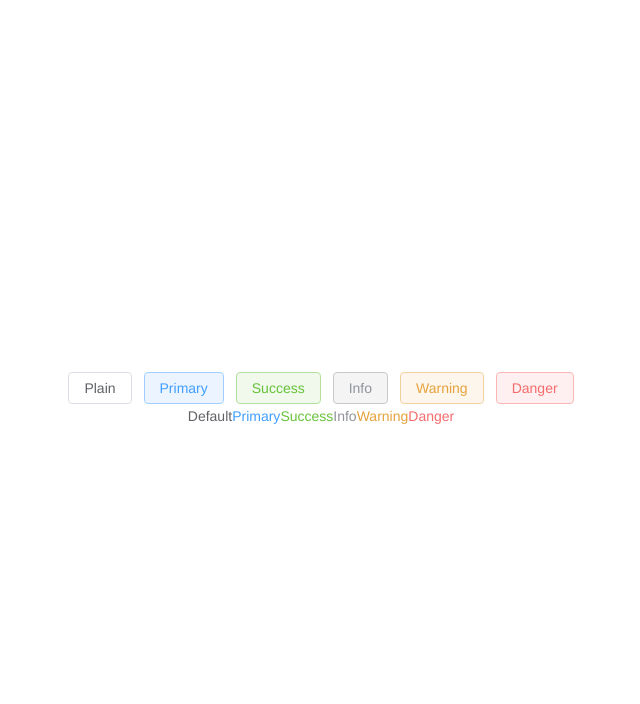
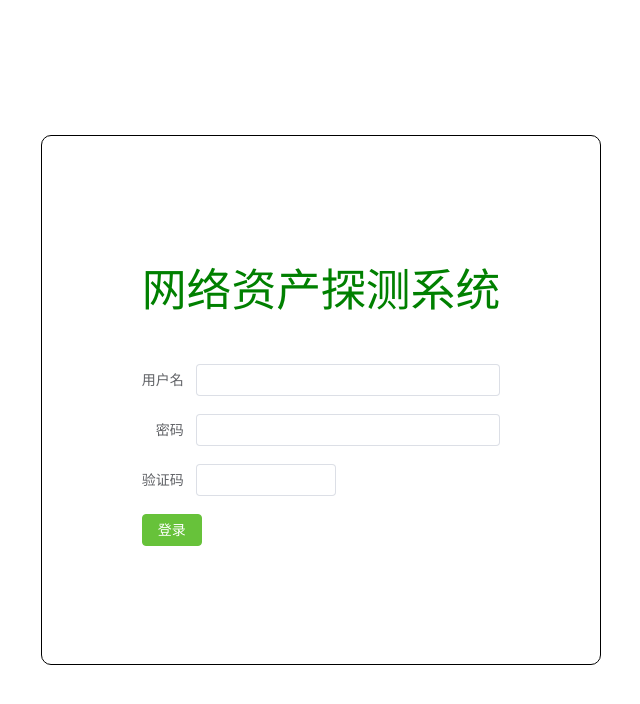
Before and after one commit to nitai2023/NADS, a Vue app: page / in a window 1280 px wide. Shown: the top 704 px of the page, without its empty margins (319-959 px from the left). Built offline with nearby package versions, Linux system fonts and the light colour scheme.

Commit message:
feat:登录页面

```diff
--- a/src/view/HomeView.vue
+++ b/src/view/HomeView.vue
@@ -1,20 +1,43 @@
-<script setup lang="ts"></script>
+<script setup lang="ts">
+import { ref } from "vue";
+let username = ref("");
+let password = ref("");
+let label = ref("");
+</script>
 <template>
-  <div class="mb-4">
-    <el-button plain>Plain</el-button>
-    <el-button type="primary" plain>Primary</el-button>
-    <el-button type="success" plain>Success</el-button>
-    <el-button type="info" plain>Info</el-button>
-    <el-button type="warning" plain>Warning</el-button>
-    <el-button type="danger" plain>Danger</el-button>
+  <div id="border">
+    <el-form
+      style="max-width: 600px"
+      status-icon
+      label-width="auto"
+      class="demo-ruleForm"
+    >
+      <el-form-item>
+        <h1>网络资产探测系统</h1>
+      </el-form-item>
+      <el-form-item label="用户名">
+        <el-input v-model="username" />
+      </el-form-item>
+      <el-form-item label="密码" prop="checkPass">
+        <el-input type="password" autocomplete="off" v-model="password" />
+      </el-form-item>
+      <el-form-item label="验证码" prop="age">
+        <el-input v-model="label" style="width: 140px" />
+      </el-form-item>
+      <el-form-item>
+        <el-button type="success">登录</el-button>
+      </el-form-item>
+    </el-form>
   </div>
-
-  <el-text class="mx-1">Default</el-text>
-  <el-text class="mx-1" type="primary">Primary</el-text>
-  <el-text class="mx-1" type="success">Success</el-text>
-  <el-text class="mx-1" type="info">Info</el-text>
-  <el-text class="mx-1" type="warning">Warning</el-text>
-  <el-text class="mx-1" type="danger">Danger</el-text>
 </template>
 
-<style scoped lang="scss"></style>
+<style scoped lang="scss">
+#border {
+  border: 1px solid black;
+  border-radius: 10px;
+  padding: 100px;
+}
+#border h1 {
+  color: green;
+}
+</style>
```
